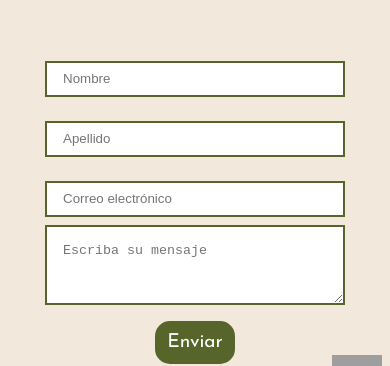
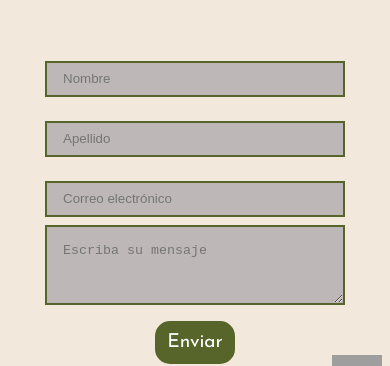
Before and after one commit to santicasalis/nutricion, a React (Vite) app: page /contact in a window 390 px wide. Shown: the part 379-745 px from the top of the page. Built offline with nearby package versions, Linux system fonts and the light colour scheme; grey boxes are pictures that could not be loaded; a web font is replaced by a local one.

Commit message:
modifco colores mobiles

```diff
--- a/src/Componentes/formContact/formContact.module.css
+++ b/src/Componentes/formContact/formContact.module.css
@@ -47,11 +47,13 @@ form {
   margin-top: 1rem;
   height: 30px;
   border: 2px solid #57652a;
+  background-color: #bdb7b8;
 }
 .textAreaField {
   height: 80px;
   border: 2px solid #57652a;
   width: 300px;
+  background-color: #bdb7b8;
   padding: 1rem 1rem;
 }
 
--- a/src/Componentes/services/service.module.css
+++ b/src/Componentes/services/service.module.css
@@ -71,7 +71,7 @@
   .servicesCard {
     margin: 1rem 0.5rem;
     background-color: #f2e9dc;
-    color: #db5461;
+    color: #57652a;
     box-shadow: none;
   }
 }
```
